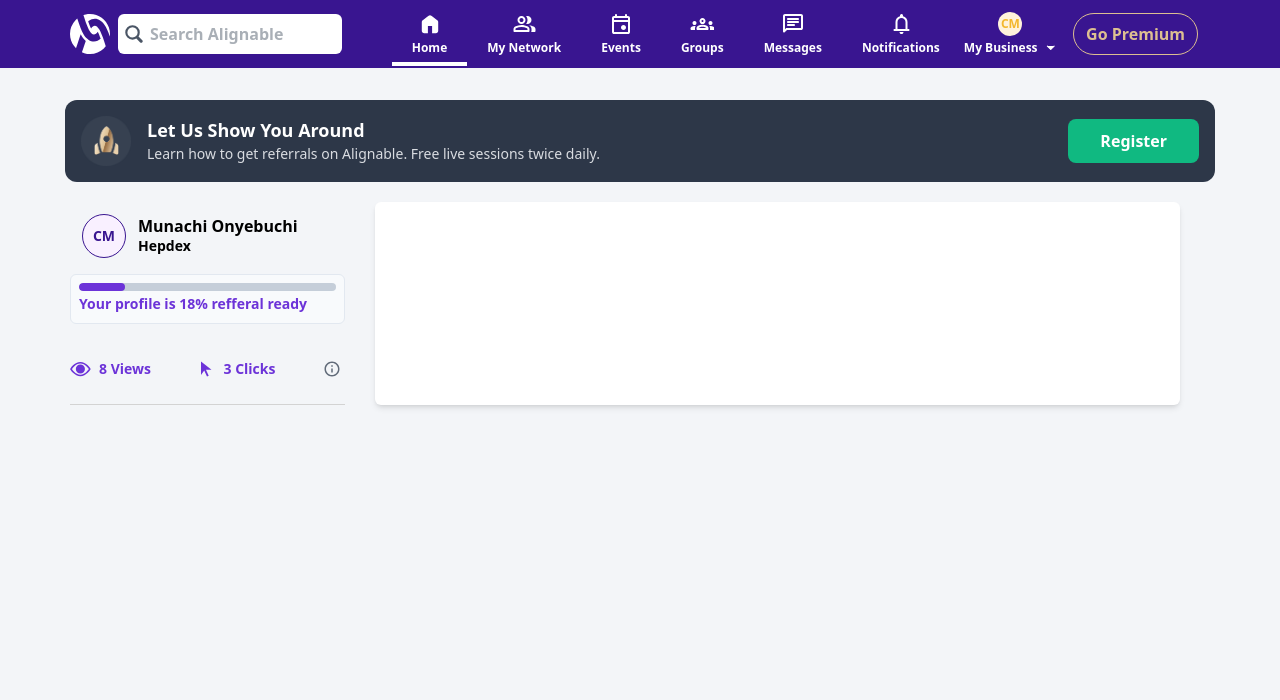
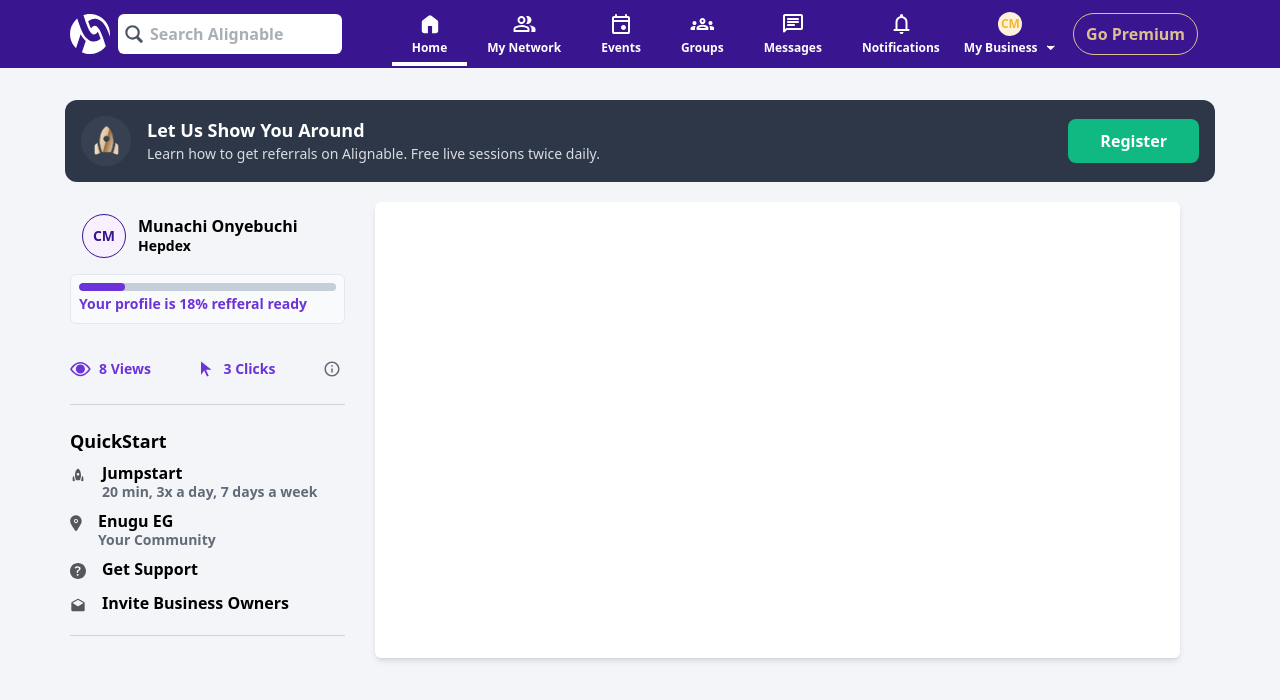
Before and after one commit to munachi821/alignable, a Next.js app: page /biz in a window 1280 px wide. Shown: the top 700 px of the page. Built offline with nearby package versions, Linux system fonts and the light colour scheme.

Commit message:
finished part of the sidebar

```diff
--- a/app/(dashboard)/biz/page.tsx
+++ b/app/(dashboard)/biz/page.tsx
@@ -1,12 +1,13 @@
-"use client";
 import Image from "next/image";
 import rocketImg from "../../../public/images/rocket_jumpstart_logo.png";
 import ViewsSVG from "@/components/SVG/ViewsSVG";
 import ClickSVG from "@/components/SVG/ClickSVG";
 import InfoSVG from "@/components/SVG/InfoSVG";
-import { useState } from "react";
+import RocketSVG from "@/components/SVG/RocketSVG";
+import LocationSVG from "@/components/SVG/LocationSVG";
+import SupportsSVG from "@/components/SVG/SupportsSVG";
+import InviteSVG from "@/components/SVG/InviteSVG";
 const Page = () => {
-  const [showInfo, setShowInfo] = useState(false);
   return (
     <section className="w-screen min-h-screen py-8">
       <div className="max-w-[1150px] mx-auto bg-[#2d3748] px-4 py-4 rounded-xl flex justify-between items-center">
@@ -80,6 +81,48 @@
               </div>
             </div>
           </div>
+
+          <ul className="my-5.5 border-b pb-5.5 border-[#d3d3d3]">
+            <li className="font-semibold text-lg mb-3">QuickStart</li>
+
+            <div className="space-y-3">
+              <div className="flex items-start gap-4">
+                <RocketSVG />
+                <li className="font-semibold group cursor-pointer">
+                  <p className="group-hover:underline leading-3">Jumpstart</p>
+                  <span className="text-[#616b79] group-hover:underline text-sm">
+                    20 min, 3x a day, 7 days a week
+                  </span>
+                </li>
+              </div>
+
+              <div className="flex items-start gap-4">
+                <LocationSVG />
+                <li className="font-semibold group cursor-pointer">
+                  <p className="group-hover:underline leading-3">Enugu EG</p>
+                  <span className="text-[#616b79] group-hover:underline text-sm">
+                    Your Community
+                  </span>
+                </li>
+              </div>
+
+              <div className="flex items-start gap-4">
+                <SupportsSVG />
+                <li className="font-semibold group cursor-pointer">
+                  <p className="group-hover:underline leading-3">Get Support</p>
+                </li>
+              </div>
+
+              <div className="flex items-start gap-4 mt-4.5">
+                <InviteSVG />
+                <li className="font-semibold group cursor-pointer">
+                  <p className="group-hover:underline leading-3">
+                    Invite Business Owners
+                  </p>
+                </li>
+              </div>
+            </div>
+          </ul>
         </div>
 
         <div className="max-w-[805px] w-full bg-white rounded-md shadow-md"></div>
--- /dev/null
+++ b/components/SVG/InviteSVG.tsx
@@ -0,0 +1,17 @@
+const InviteSVG = () => {
+  return (
+    <svg
+      xmlns="http://www.w3.org/2000/svg"
+      viewBox="0 0 24 24"
+      role="img"
+      aria-hidden="true"
+      height={16}
+      width={16}
+      fill="#55575a"
+    >
+      <title id="afbkuhs1irf9pgzsa4eh09qoan9ko0on"></title>
+      <path d="M21.99 9.344c0-.72-.37-1.35-.94-1.7l-8.04-4.71c-.62-.37-1.4-.37-2.02 0l-8.04 4.71c-.57.35-.95.98-.95 1.7v10c0 1.1.9 2 2 2h16c1.1 0 2-.9 2-2l-.01-10Zm-11.05 4.34-7.2-4.5 7.25-4.25c.62-.37 1.4-.37 2.02 0l7.25 4.25-7.2 4.5c-.65.4-1.47.4-2.12 0Z"></path>
+    </svg>
+  );
+};
+export default InviteSVG;
--- /dev/null
+++ b/components/SVG/LocationSVG.tsx
@@ -0,0 +1,21 @@
+const LocationSVG = () => {
+  return (
+    <svg
+      xmlns="http://www.w3.org/2000/svg"
+      width="12"
+      height="16"
+      role="img"
+      aria-hidden="true"
+      viewBox="0 0 12 16"
+      fill="#55575a"
+    >
+      <title id="aq4c5jrr3o5g9rygouqx6qmfxno33tps"></title>
+      <path
+        fillRule="evenodd"
+        clipRule="evenodd"
+        d="M8.95987 12.2199L11.04 8.69513C11.467 7.8536 11.6742 6.97322 11.6698 6.05284C11.6623 4.50458 11.0481 3.05601 9.94044 1.97398C8.83297 0.892241 7.3698 0.312122 5.82072 0.341388C4.31618 0.3695 2.90242 0.980723 1.83975 2.0625C0.777217 3.1442 0.191115 4.56862 0.189457 6.07345C0.188412 6.99308 0.410137 7.90773 0.830486 8.71866C0.834991 8.72735 2.95876 12.2488 2.95876 12.2488L3.43248 13.0342L4.80104 15.303C5.05188 15.7188 5.49166 15.9658 5.97728 15.9634C6.46293 15.9611 6.90026 15.7099 7.1471 15.2917L8.49371 13.0098L8.95987 12.2199ZM8.02469 6.08042C8.02469 4.93456 7.09248 4.00236 5.94666 4.00236C4.80077 4.00236 3.86853 4.93456 3.86853 6.08042C3.86853 7.22628 4.80077 8.15848 5.94666 8.15848C7.09248 8.15852 8.02469 7.22628 8.02469 6.08042ZM5.94666 4.91297C5.30289 4.91297 4.77918 5.43669 4.77918 6.08042C4.77918 6.72419 5.30293 7.2479 5.94666 7.24787C6.59036 7.24787 7.11407 6.72415 7.11407 6.08042C7.11407 5.43669 6.59036 4.91297 5.94666 4.91297Z"
+      ></path>
+    </svg>
+  );
+};
+export default LocationSVG;
--- /dev/null
+++ b/components/SVG/RocketSVG.tsx
@@ -0,0 +1,17 @@
+const RocketSVG = () => {
+  return (
+    <svg
+      xmlns="http://www.w3.org/2000/svg"
+      viewBox="0 0 24 24"
+      height={16}
+      width={16}
+      role="img"
+      aria-hidden="true"
+      fill="#55575a"
+    >
+      <title id="a93fbqsdjw6j2h22y0obttulk9epqw0k"></title>
+      <path d="M11.41 2.769a.99.99 0 0 1 1.18 0c1.22.88 3.91 3.59 3.91 10.13 0 2.16-.78 4.76-1.36 6.35-.14.39-.51.65-.93.65H9.8c-.42 0-.8-.26-.94-.65-.58-1.59-1.36-4.19-1.36-6.35 0-6.54 2.69-9.25 3.91-10.13Zm2.59 8.13c0-1.1-.9-2-2-2s-2 .9-2 2 .9 2 2 2 2-.9 2-2Zm-6.31 9.52c-.48-1.23-1.52-4.17-1.67-6.87l-1.13.75c-.56.38-.89 1-.89 1.67v4.45c0 .71.71 1.19 1.37.93l2.32-.93Zm12.31 0v-4.45c0-.67-.33-1.29-.89-1.66l-1.13-.75c-.15 2.69-1.2 5.64-1.67 6.87l2.32.93c.66.25 1.37-.23 1.37-.94Z"></path>
+    </svg>
+  );
+};
+export default RocketSVG;
--- /dev/null
+++ b/components/SVG/SupportsSVG.tsx
@@ -0,0 +1,21 @@
+const SupportsSVG = () => {
+  return (
+    <svg
+      xmlns="http://www.w3.org/2000/svg"
+      width="16"
+      height="16"
+      role="img"
+      aria-hidden="true"
+      viewBox="0 0 16 16"
+      fill="#55575a"
+    >
+      <title id="ao515gsh33xr1sp6zxw3a5rchy9faig3"></title>
+      <path
+        fill-rule="evenodd"
+        clip-rule="evenodd"
+        d="M8 16C12.4183 16 16 12.4183 16 8C16 3.58172 12.4183 0 8 0C3.58172 0 0 3.58172 0 8C0 12.4183 3.58172 16 8 16ZM7.14564 9.94933C6.80964 9.62733 6.64164 9.22133 6.64164 8.75933C6.64164 7.82964 7.30179 7.3538 7.89963 6.92287L7.91564 6.91133L7.9231 6.90609C8.43807 6.54423 8.89564 6.22271 8.89564 5.67933C8.89564 5.13333 8.47564 4.67133 7.56564 4.67133C6.71164 4.67133 6.09564 5.06333 5.61964 5.65133L4.68164 4.60133C5.39564 3.73333 6.47364 3.21533 7.73364 3.21533C9.49764 3.21533 10.5756 4.15333 10.5756 5.41333C10.5756 6.57533 9.79164 7.13533 9.09164 7.62533C9.06969 7.64151 9.04782 7.65758 9.02604 7.67358C8.52004 8.04544 8.06964 8.37644 8.06964 8.91333C8.06964 9.13733 8.19564 9.38933 8.37764 9.54333L7.14564 9.94933ZM7.64964 12.8473C7.11764 12.8473 6.66964 12.3993 6.66964 11.8673C6.66964 11.3353 7.11764 10.8873 7.64964 10.8873C8.18164 10.8873 8.62964 11.3353 8.62964 11.8673C8.62964 12.3993 8.18164 12.8473 7.64964 12.8473Z"
+      ></path>
+    </svg>
+  );
+};
+export default SupportsSVG;
```
Also changed, not shown: public/images/square_default_business.png (added).
